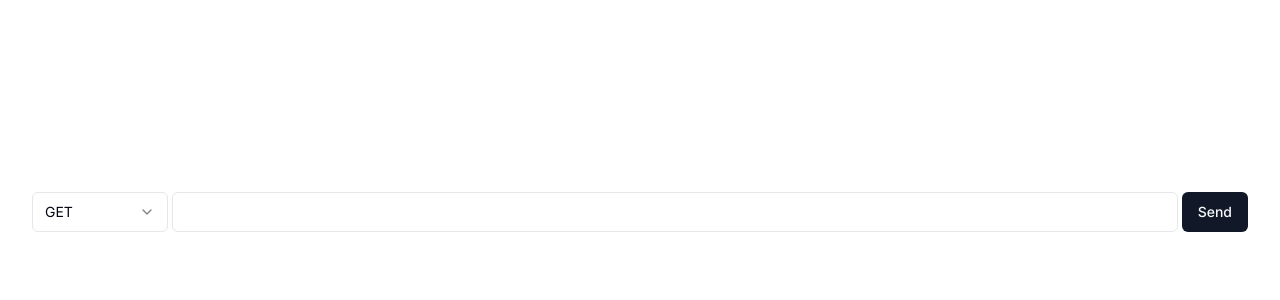
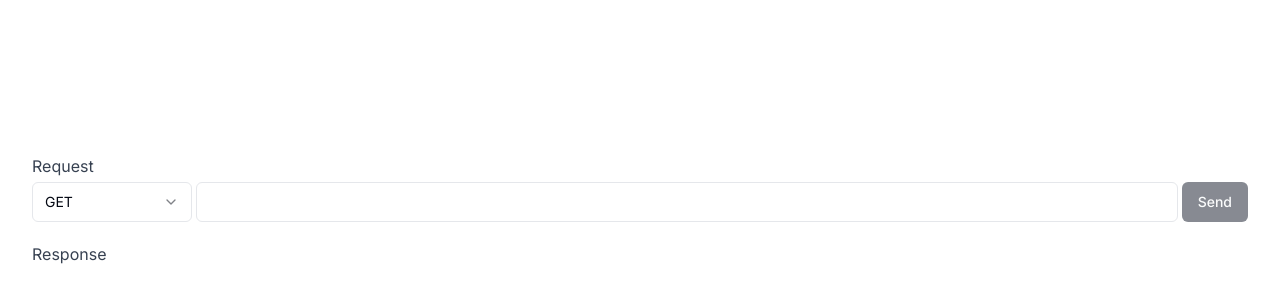
Before and after one commit to alexboisseau/postboy, a Next.js app: page / in a window 1280 px wide. Shown: the part 188-488 px from the top of the page. Built offline with nearby package versions, Linux system fonts and the light colour scheme.

Commit message:
feat(request-response): create a request response component

```diff
--- a/app/page.tsx
+++ b/app/page.tsx
@@ -1,9 +1,9 @@
-import PrepareRequest from "@/components/PrepareRequest/PrepareRequest";
+import RequestResponse from "@/components/RequestResponse/RequestResponse";
 
 export default function Home() {
   return (
     <main className="w-screen h-screen flex flex-col items-center justify-center">
-      <PrepareRequest />
+      <RequestResponse />
     </main>
   );
 }
--- a/components/PrepareRequest/PrepareRequest.tsx
+++ /dev/null
@@ -1,73 +0,0 @@
-"use client";
-
-import { ChangeEvent, useState } from "react";
-import { Input } from "../ui/input";
-import {
-  Select,
-  SelectContent,
-  SelectItem,
-  SelectTrigger,
-  SelectValue,
-} from "../ui/select";
-import { Button } from "../ui/button";
-
-function HTTPMethodSelector({
-  method,
-  onMethodChange,
-}: {
-  method: string;
-  // eslint-disable-next-line no-unused-vars
-  onMethodChange: (method: string) => void;
-}) {
-  return (
-    <Select value={method} onValueChange={onMethodChange}>
-      <SelectTrigger className="w-40">
-        <SelectValue placeholder="HTTP Method" />
-      </SelectTrigger>
-      <SelectContent>
-        <SelectItem value="GET">GET</SelectItem>
-        <SelectItem value="POST">POST</SelectItem>
-        <SelectItem value="PUT">PUT</SelectItem>
-        <SelectItem value="PATCH">PATCH</SelectItem>
-        <SelectItem value="DELETE">DELETE</SelectItem>
-      </SelectContent>
-    </Select>
-  );
-}
-
-function HTTPUrlInput({
-  url,
-  onUrlChange,
-}: {
-  url: string;
-  // eslint-disable-next-line no-unused-vars
-  onUrlChange: (url: string) => void;
-}) {
-  const handleChange = (e: ChangeEvent<HTMLInputElement>) => {
-    onUrlChange(e.target.value);
-  };
-
-  return <Input value={url} onChange={handleChange} />;
-}
-
-export default function PrepareRequest() {
-  const [method, setMethod] = useState("GET");
-  const [url, setUrl] = useState("");
-
-  const handleSend = () => {
-    console.log({
-      method,
-      url,
-    });
-  };
-
-  return (
-    <div className="container">
-      <div className="flex gap-1">
-        <HTTPMethodSelector method={method} onMethodChange={setMethod} />
-        <HTTPUrlInput url={url} onUrlChange={setUrl} />
-        <Button onClick={handleSend}>Send</Button>
-      </div>
-    </div>
-  );
-}
--- /dev/null
+++ b/components/RequestResponse/Request.tsx
@@ -0,0 +1,83 @@
+"use client";
+import { ChangeEvent } from "react";
+import { Input } from "../ui/input";
+import {
+  Select,
+  SelectContent,
+  SelectItem,
+  SelectTrigger,
+  SelectValue,
+} from "../ui/select";
+import { Button } from "../ui/button";
+import { HttpMethod } from "@/core/types/http-method";
+import { HttpRequestForm } from "./useRequestResponse";
+
+type PrepareRequestProps = {
+  httpRequestForm: HttpRequestForm;
+  onHttpMethodChange: (method: HttpMethod) => void;
+  onUrlChange: (url: string) => void;
+  isLoading: boolean;
+  handleSend: () => void;
+};
+
+export default function Request({
+  handleSend,
+  httpRequestForm,
+  isLoading,
+  onHttpMethodChange,
+  onUrlChange,
+}: PrepareRequestProps) {
+  const handleUrlChange = (e: ChangeEvent<HTMLInputElement>) => {
+    onUrlChange(e.target.value);
+  };
+
+  return (
+    <div>
+      <p className="mb-1 text-gray-700">Request</p>
+      <div className="flex gap-1">
+        <div className="flex flex-col gap-1">
+          <Select
+            value={httpRequestForm.httpMethod}
+            onValueChange={onHttpMethodChange}
+          >
+            <SelectTrigger className="w-40">
+              <SelectValue placeholder="HTTP Method" />
+            </SelectTrigger>
+            <SelectContent>
+              <SelectItem value="GET">GET</SelectItem>
+              <SelectItem value="POST">POST</SelectItem>
+              <SelectItem value="PUT">PUT</SelectItem>
+              <SelectItem value="PATCH">PATCH</SelectItem>
+              <SelectItem value="DELETE">DELETE</SelectItem>
+            </SelectContent>
+          </Select>
+          {httpRequestForm.errors.httpMethod && (
+            <span className="text-sm text-red-500">
+              {httpRequestForm.errors.httpMethod}
+            </span>
+          )}
+        </div>
+
+        <div className="flex flex-col gap-1 w-full">
+          <Input
+            type="url"
+            value={httpRequestForm.url}
+            onChange={handleUrlChange}
+          />
+          {httpRequestForm.errors.url && (
+            <span className="text-sm text-red-500">
+              {httpRequestForm.errors.url}
+            </span>
+          )}
+        </div>
+
+        <Button
+          onClick={handleSend}
+          disabled={isLoading || Boolean(httpRequestForm.url) === false}
+        >
+          Send
+        </Button>
+      </div>
+    </div>
+  );
+}
--- /dev/null
+++ b/components/RequestResponse/RequestResponse.tsx
@@ -0,0 +1,32 @@
+"use client";
+import Request from "./Request";
+import Response from "./Response";
+import { useRequestResponse } from "./useRequestResponse";
+
+export default function RequestResponse() {
+  const {
+    error,
+    httpRequestForm,
+    response,
+    handleSend,
+    setHttpMethod,
+    setUrl,
+  } = useRequestResponse();
+
+  return (
+    <div className="container flex flex-col gap-5">
+      <Request
+        handleSend={handleSend}
+        httpRequestForm={httpRequestForm}
+        isLoading={httpRequestForm.isSubmitting}
+        onHttpMethodChange={setHttpMethod}
+        onUrlChange={setUrl}
+      />
+      <Response
+        error={error}
+        isLoading={httpRequestForm.isSubmitting}
+        response={response}
+      />
+    </div>
+  );
+}
--- /dev/null
+++ b/components/RequestResponse/Response.tsx
@@ -0,0 +1,63 @@
+import { HttpResponse } from "@/core/types/http-response";
+
+type ResponseHeaderProps = {
+  isLoading: boolean;
+  response: HttpResponse | null;
+};
+
+function ResponseHeader({ isLoading, response }: ResponseHeaderProps) {
+  return (
+    <div className="flex justify-between">
+      <p className="mb-1 text-gray-700">Response</p>
+      <div>
+        {isLoading && <p className="text-sm text-gray-600">Loading...</p>}
+        {response !== null && (
+          <div className="flex gap-4">
+            <p className="text-sm text-gray-600">
+              Status:{" "}
+              <span className="font-bold">
+                {response.status} {response.statusText}
+              </span>
+            </p>
+            <p className="text-sm text-gray-600">
+              Time: <span className="font-bold">{response.time} ms</span>
+            </p>
+            <p className="text-sm text-gray-600">
+              Content-Length:{" "}
+              <span className="font-bold">
+                {response.size.value} {response.size.unit}
+              </span>
+            </p>
+          </div>
+        )}
+      </div>
+    </div>
+  );
+}
+
+function ResponseError() {
+  return (
+    <span className="text-sm w-fit bg-red-100 text-red-900 font-semibold px-4 py-2 rounded-full">
+      An error occurred, we could not send the request
+    </span>
+  );
+}
+
+type ResponseProps = {
+  error: string | null;
+  isLoading: boolean;
+  response: HttpResponse | null;
+};
+
+export default function Response({
+  error,
+  isLoading,
+  response,
+}: ResponseProps) {
+  return (
+    <div className="flex flex-col gap-4">
+      <ResponseHeader isLoading={isLoading} response={response} />
+      {error && <ResponseError />}
+    </div>
+  );
+}
--- /dev/null
+++ b/components/RequestResponse/useRequestResponse.ts
@@ -0,0 +1,125 @@
+import { useState } from "react";
+import { sendHttpRequest } from "@/app/actions/send-http-request";
+import { HttpMethod, HttpMethods } from "@/core/types/http-method";
+import { HttpResponse } from "@/core/types/http-response";
+import { z } from "zod";
+
+type HttpRequestFormErrors = {
+  httpMethod: string | null;
+  url: string | null;
+};
+
+export type HttpRequestForm = {
+  errors: HttpRequestFormErrors;
+  isSubmitting: boolean;
+  httpMethod: HttpMethod;
+  url: string;
+};
+
+function validateHttpRequestForm(form: HttpRequestForm): {
+  success: boolean;
+  errors: HttpRequestFormErrors;
+} {
+  let success: boolean = true;
+  const errors: HttpRequestFormErrors = {
+    httpMethod: null,
+    url: null,
+  };
+
+  if (HttpMethods.includes(form.httpMethod) === false) {
+    errors.httpMethod = "Invalid Http Method";
+    success = false;
+  }
+
+  if (z.string().url().safeParse(form.url).success === false) {
+    errors.url = "Invalid URL";
+    success = false;
+  }
+
+  return {
+    success,
+    errors,
+  };
+}
+
+export function useRequestResponse() {
+  const [error, setError] = useState<string | null>(null);
+  const [response, setResponse] = useState<HttpResponse | null>(null);
+  const [httpRequestForm, setHttpRequestForm] = useState<HttpRequestForm>({
+    errors: {
+      httpMethod: null,
+      url: null,
+    },
+    isSubmitting: false,
+    httpMethod: "GET",
+    url: "",
+  });
+
+  const setHttpMethod = (value: HttpMethod) => {
+    setHttpRequestForm({
+      ...httpRequestForm,
+      httpMethod: value,
+    });
+  };
+
+  const setUrl = (value: string) => {
+    setHttpRequestForm({
+      ...httpRequestForm,
+      url: value,
+    });
+  };
+
+  const handleSend = async () => {
+    setHttpRequestForm((previous) => ({
+      ...previous,
+      errors: {
+        httpMethod: null,
+        url: null,
+      },
+      isSubmitting: true,
+    }));
+    setError(null);
+    setResponse(null);
+
+    const formValidation = validateHttpRequestForm(httpRequestForm);
+
+    if (formValidation.success === false) {
+      setHttpRequestForm((previous) => ({
+        ...previous,
+        errors: formValidation.errors,
+        isSubmitting: false,
+      }));
+
+      return;
+    }
+
+    sendHttpRequest({
+      method: httpRequestForm.httpMethod,
+      url: httpRequestForm.url,
+    })
+      .then((response) => {
+        setHttpRequestForm((previous) => ({
+          ...previous,
+          isSubmitting: false,
+        }));
+        setResponse(response);
+      })
+      .catch((error) => {
+        console.error(error);
+        setHttpRequestForm((previous) => ({
+          ...previous,
+          isSubmitting: false,
+        }));
+        setError(error?.message ?? "An error occurred");
+      });
+  };
+
+  return {
+    error,
+    httpRequestForm,
+    response,
+    handleSend,
+    setHttpMethod,
+    setUrl,
+  };
+}
```
